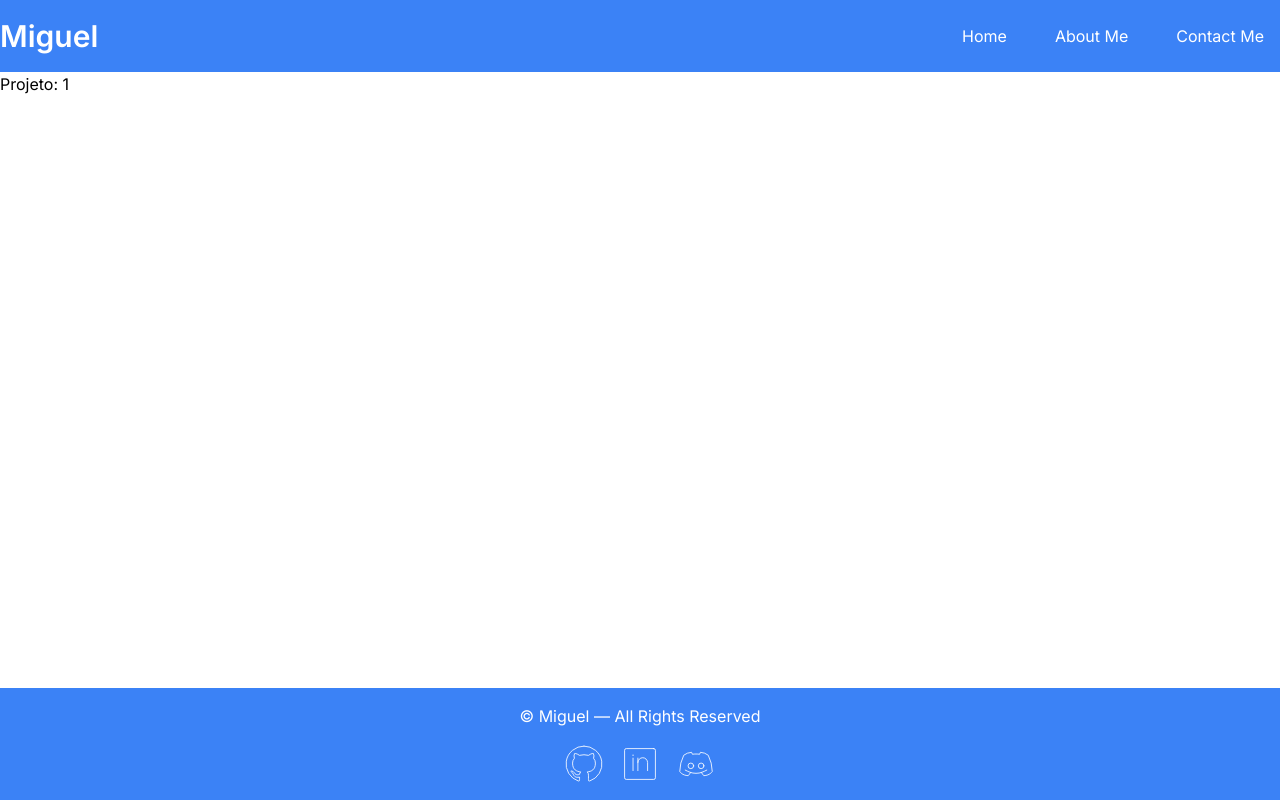
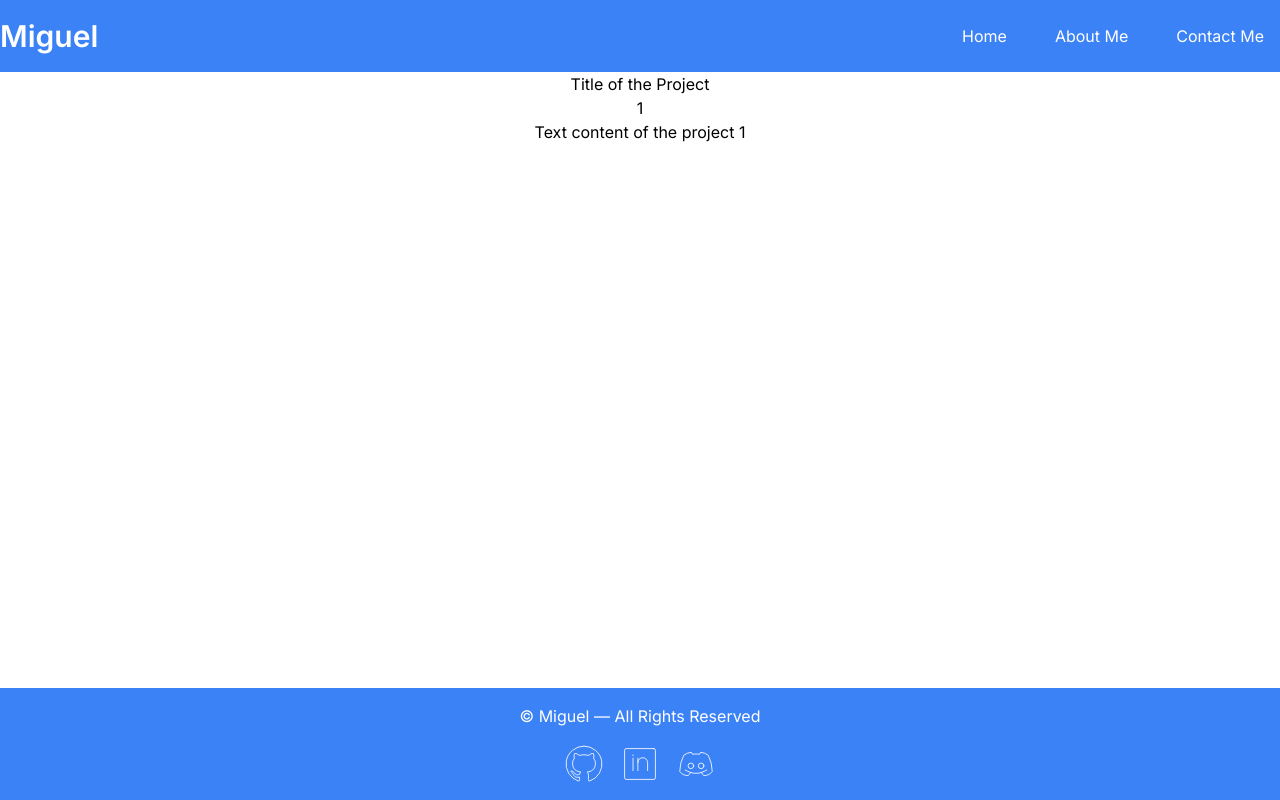
Before and after one commit to MiguelGFerreira/portfolio, a Next.js app: page /projects/1 in a window 1280 px wide. Built offline with nearby package versions, Linux system fonts and the light colour scheme.

Commit message:
starting project pages

```diff
--- a/app/contact/page.tsx
+++ b/app/contact/page.tsx
@@ -23,7 +23,7 @@ export default function About() {
       <p className="text-lg mb-4">
         If you are interested in working with me on a project or collaborating, please contact me.
       </p>
-      <p className="mb-4">Or send an e-mail to <a href="mailto:miguel.gfe@outlook.com" className="text-blue-500">miguel.gfe@outlook.com</a>.</p>
+      <p className="mb-4">Or send an e-mail to <a href="mailto:miguel.gfe@outlook.com" className="text-blue-500">miguel.gfe@outlook.com</a></p>
       <form
         onSubmit={handleSubmit}
         className="max-w-md mx-auto bg-white p-8 mt-8 rounded shadow-md"
--- a/app/page.tsx
+++ b/app/page.tsx
@@ -7,14 +7,14 @@ const projects = [
     title: 'Project 1',
     description: 'Project 1 description',
     imageUrl: '/project-1.jpg',
-    link: '/projects/project1',
+    link: '/projects/1',
   },
   {
     id: 2,
     title: 'Project 2',
     description: 'Project 2 description',
     imageUrl: '/project-2.jpg',
-    link: '/projects/project2',
+    link: '/projects/2',
   },
 ];
 
--- a/app/projects/[slug]/page.tsx
+++ b/app/projects/[slug]/page.tsx
@@ -1,9 +1,33 @@
-import React from 'react'
+import { promises as fs } from "fs";
 
-const page = ({ params }: { params: { slug: string } }) => {
+interface Project {
+  id: string,
+  video: string,
+  title: string,
+  content: string
+}
+
+export default async function Page({ params }: { params: { slug: string } }) {
+  const id = params.slug;
+
+  const file = await fs.readFile("projects.json", "utf-8");
+  const data = JSON.parse(file);
+
+  const item = data.find((item: Project) => item.id === id)
+
+  if (!item) {
+    return (
+      <div>
+        Project not found
+      </div>
+    )
+  }
+
   return (
-	<div>Projeto: {params.slug}</div>
+    <div className="flex-col text-center">
+      <h1>{item.title}</h1>
+      <h2>{item.id}</h2>
+      <h2>{item.content}</h2>
+    </div>
   )
 }
-
-export default page
--- /dev/null
+++ b/projects.json
@@ -0,0 +1,14 @@
+[
+	{
+		"id": "1",
+		"video": "Video path",
+		"title": "Title of the Project",
+		"content": "Text content of the project 1"
+	},
+	{
+		"id": "2",
+		"video": "Video path",
+		"title": "Title of the Project",
+		"content": "Text content of the project 2"
+	}
+]
```
